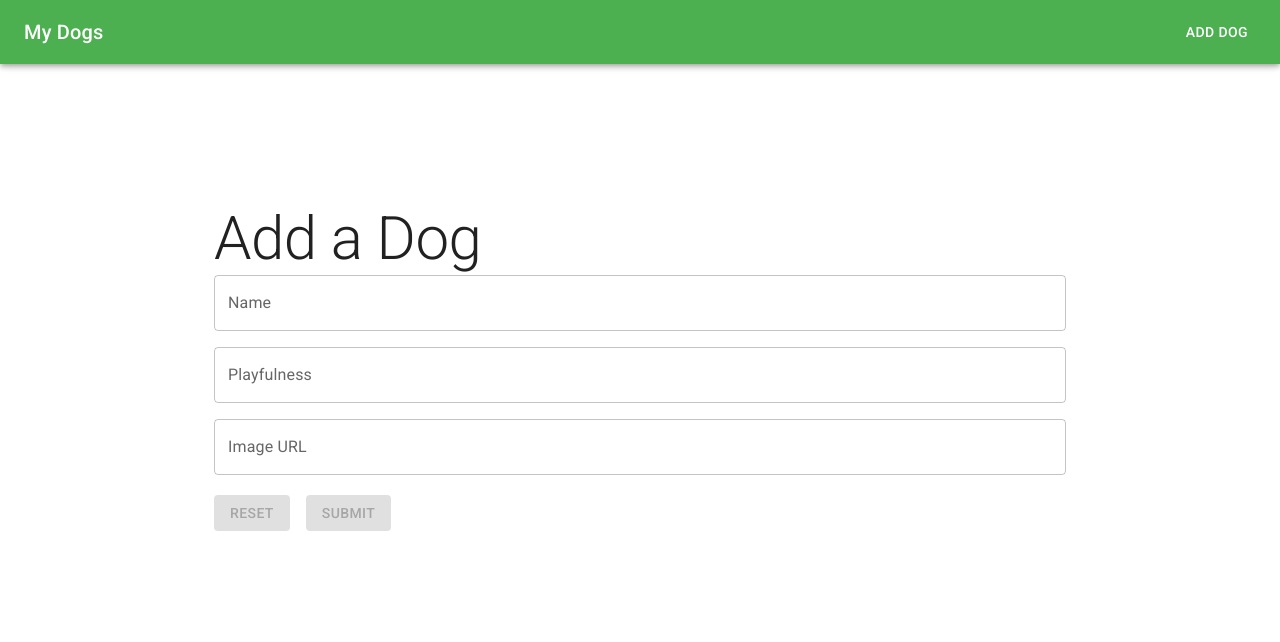
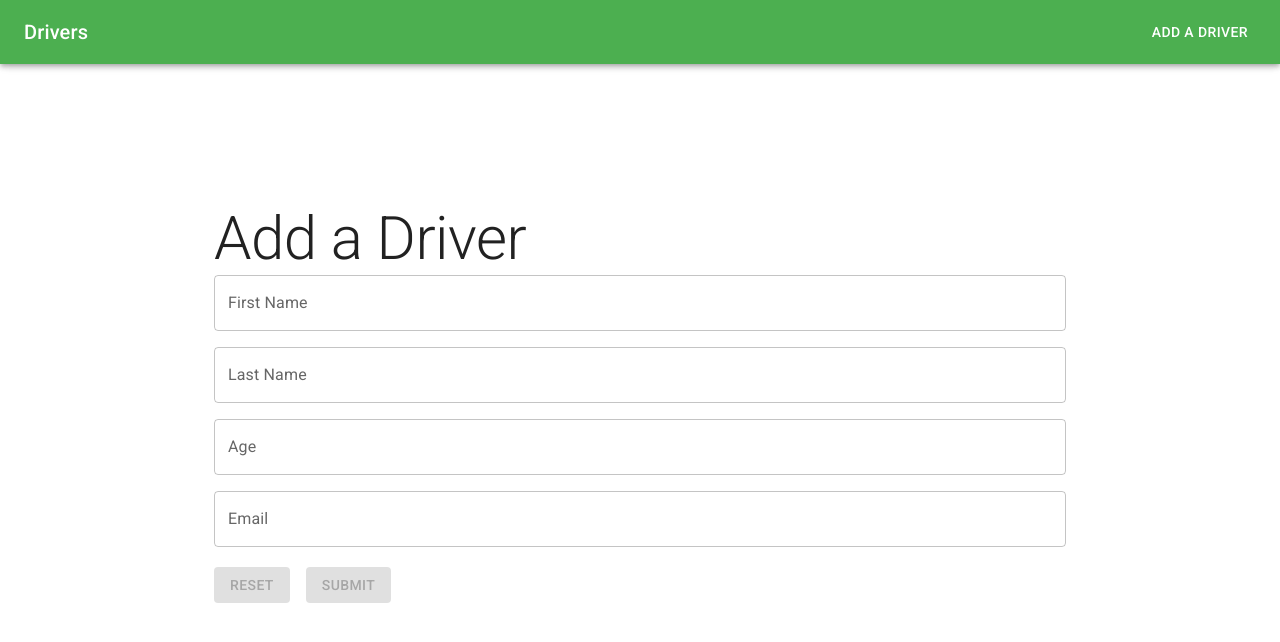
Before and after one commit to ctennant718/drivers-react-app, a React (Vite) app: page /add in a window 1280 px wide. Shown: the top 642 px of the page. Built offline with nearby package versions, Linux system fonts and the light colour scheme.

Commit message:
Data type changed

```diff
--- a/src/components/DesktopNavigation.jsx
+++ b/src/components/DesktopNavigation.jsx
@@ -39,11 +39,11 @@ function DesktopNavigation({
               color: lightTextColor,
             }}
           >
-            My Dogs
+            Drivers
           </Typography>
           <Box sx={{ display: { xs: "none", sm: "block" } }}>
             <Button sx={{ color: lightTextColor }} component={NavLink} to="/add">
-              Add Dog
+              Add a Driver
             </Button>
           </Box>
         </Toolbar>
--- a/src/components/Layout.jsx
+++ b/src/components/Layout.jsx
@@ -7,7 +7,7 @@ function Layout() {
   return (
     <>
       <header>
-        <h1>My Dogs App</h1>
+        <h1>My Drivers App</h1>
         <Header />
       </header>
       <main>
--- a/src/components/MobileNavigation.jsx
+++ b/src/components/MobileNavigation.jsx
@@ -31,7 +31,7 @@ function MobileNavigation({
       >
         <Box onClick={handleDrawerToggle} sx={{ textAlign: "center" }}>
           <Typography variant="h6" sx={{ my: 2 }}>
-            My Dogs
+            Race Sign-Up
           </Typography>
           <Divider />
           <List>
@@ -41,7 +41,7 @@ function MobileNavigation({
                 component={NavLink}
                 to="/"
               >
-                <ListItemText primary={"My Dogs"} />
+                <ListItemText primary={"Drivers"} />
               </ListItemButton>
             </ListItem>
             <ListItem>
@@ -50,7 +50,7 @@ function MobileNavigation({
                 component={NavLink}
                 to="/add"
               >
-                <ListItemText primary={"Add a Dog"} />
+                <ListItemText primary={"Add a Driver"} />
               </ListItemButton>
             </ListItem>
           </List>
--- a/src/components/forms/DogForm.jsx
+++ b/src/components/forms/DriversForm.jsx
@@ -7,20 +7,22 @@ import { TextField, Button } from "@mui/material";
 const schema = yup
   .object()
   .shape({
-    name: yup.string().max(30).required(),
-    playfulness: yup.number().integer().positive().max(5).required(),
-    image_link: yup.string().url(),
+    firstname: yup.string().max(30).required(),
+    lastname: yup.string().max(30).required(),
+    age: yup.number().integer().positive().max(100).required(),
+    email: yup.string().email().required(),
   })
   .required();
 
 const defaults = {
-  name: "",
-  playfulness: "",
-  image_link: "",
+  firstname: "",
+  lastname: "",
+  age: "",
+  email: "",
 };
 
-export default function CarForm({ dog, submitHandler }) {
-  console.log(dog);
+export default function DriversForm({ driver, submitHandler }) {
+  console.log(driver);
 
   const {
     handleSubmit,
@@ -31,15 +33,15 @@ export default function CarForm({ dog, submitHandler }) {
   } = useForm({
     resolver: yupResolver(schema),
     mode: "onChange",
-    defaultValues: dog || defaults,
+    defaultValues: driver || defaults,
   });
 
   useEffect(() => {
     // console.log('useeffect', car);
-    if (dog) {
-      reset(dog);
+    if (driver) {
+      reset(driver);
     }
-  }, [dog, reset]);
+  }, [driver, reset]);
 
   const formRowStyle = {
     marginBlockEnd: "1em",
@@ -47,7 +49,7 @@ export default function CarForm({ dog, submitHandler }) {
 
   let submitFn = (vals) => {
     reset();
-    dog ? submitHandler(dog._id, vals) : submitHandler(vals);
+    driver ? submitHandler(driver._id, vals) : submitHandler(vals);
   };
 
   return (
@@ -55,16 +57,16 @@ export default function CarForm({ dog, submitHandler }) {
       <div style={formRowStyle}>
         <Controller
           control={control}
-          name="name"
+          name="firstname"
           defaultValue={""}
           render={({ field }) => (
             <TextField
               type="name"
               {...field}
-              label="Name"
+              label="First Name"
               fullWidth
-              error={!!errors.name}
-              helperText={errors.name?.message}
+              error={!!errors.firstname}
+              helperText={errors.firstname?.message}
             />
           )}
         />
@@ -72,17 +74,16 @@ export default function CarForm({ dog, submitHandler }) {
       <div style={formRowStyle}>
         <Controller
           control={control}
-          name="playfulness"
+          name="lastname"
           defaultValue={""}
           render={({ field }) => (
             <TextField
-              type="number"
+              type="name"
               fullWidth
-              error={!!errors.playfulness}
+              error={!!errors.lastname}
               {...field}
-              label="Playfulness"
-              pattern={/[0-5]/}
-              helperText={errors.playfulness?.message}
+              label="Last Name"
+              helperText={errors.lastname?.message}
             />
           )}
         />
@@ -91,16 +92,34 @@ export default function CarForm({ dog, submitHandler }) {
       <div style={formRowStyle}>
         <Controller
           control={control}
-          name="image_link"
+          name="age"
           defaultValue={""}
           render={({ field }) => (
             <TextField
               fullWidth
               type="text"
-              error={!!errors.image_link}
+              error={!!errors.age}
+              pattern={/[0-100]/}
               {...field}
-              label="Image URL"
-              helperText={errors.image_link?.message}
+              label="Age"
+              helperText={errors.age?.message}
+            />
+          )}
+        />
+      </div>
+      <div style={formRowStyle}>
+        <Controller
+          control={control}
+          name="email"
+          defaultValue={""}
+          render={({ field }) => (
+            <TextField
+              fullWidth
+              type="text"
+              error={!!errors.email}
+              {...field}
+              label="Email"
+              helperText={errors.email?.message}
             />
           )}
         />
--- a/src/pages/Add.jsx
+++ b/src/pages/Add.jsx
@@ -1,14 +1,14 @@
 import React from "react";
 import Typography from "@mui/material/Typography";
-import DogForm from "../components/forms/DogForm";
+import DriversForm from "../components/forms/DriversForm";
 
 function Add() {
   return (
     <>
       <Typography variant="h2" component="h1">
-        Add a Dog
+        Add a Driver
       </Typography>
-      <DogForm />
+      <DriversForm />
     </>
   );
 }
--- a/src/pages/List.jsx
+++ b/src/pages/List.jsx
@@ -4,46 +4,43 @@ import List from "@mui/material/List";
 import ListItem from "@mui/material/ListItem";
 import Typography from "@mui/material/Typography";
 import IconButton from "@mui/material/IconButton";
-import ListItemAvatar from "@mui/material/ListItemAvatar";
-import Avatar from "@mui/material/Avatar";
 import ListItemText from "@mui/material/ListItemText";
 import DeleteIcon from "@mui/icons-material/Delete";
 import EditIcon from "@mui/icons-material/Edit";
 
-function DogsList() {
-  const dogs = [
+function DriversList() {
+  const drivers = [
     {
       _id: 1,
-      name: "Golden Retriever",
-      playfulness: 4,
-      image_link:
-        "https://www.lombardvet.com/sites/default/files/styles/large/public/golden-retriever-dog-breed-info_0.jpg?itok=sYARdO3q",
+      firstname: "Joel",
+      lastname: "Tennant",
+      age: 40,
+      email: "joel@test.com",
     },
     {
-      _id: 2,
-      name: "Cocker Spaniel",
-      playfulness: 5,
-      image_link:
-        "https://www.purina.co.uk/sites/default/files/styles/square_medium_440x440/public/2022-07/Spaniel%20%28Cocker%291.jpg?h=ccdd1b23&itok=rtpOkLHY",
+      _id: 1,
+      firstname: "Charlotte",
+      lastname: "Tennant",
+      age: 27,
+      email: "charlotte@test.com",
     },
   ];
   return (
     <>
       <Typography variant="h2" component="h2" mb="0.5em">
-        Dogs
+        Drivers
       </Typography>
       <Typography paragraph={true}>
-        Add some doggo friends to your collection:
+        Add your name to take part in the race of a lifetime!
       </Typography>
       <List>
-        {dogs.map(({ name, playfulness, image_link, _id }, i) => (
+        {drivers.map(({ firstname, lastname, age, email, _id }, i) => (
           <ListItem key={i}>
-            <ListItemAvatar>
-              <Avatar alt="" src={image_link} />
-            </ListItemAvatar>
-            <ListItemText>
-              {name} (Playfulness: {playfulness})
-            </ListItemText>
+            <ListItemText
+              primary={`${firstname} ${lastname}`}
+              secondary={`Email: ${email}`}
+            />
+            <ListItemText>Age: {age}</ListItemText>
             <IconButton
               aria-label="update"
               to={`/update/${_id}`}
@@ -64,4 +61,4 @@ function DogsList() {
   );
 }
 
-export default DogsList;
+export default DriversList;
--- a/src/pages/Update.jsx
+++ b/src/pages/Update.jsx
@@ -1,7 +1,7 @@
 import React from "react";
 import { useParams } from "react-router-dom";
 import Typography from "@mui/material/Typography";
-import DogForm from "../components/forms/DogForm";
+import DriversForm from "../components/forms/DriversForm";
 
 function Update() {
   const { id } = useParams();
@@ -9,9 +9,9 @@ function Update() {
   return (
     <>
       <Typography variant="h2" component="h1">
-        Update a Dog
+        Update a Driver
       </Typography>
-      <DogForm />
+      <DriversForm />
     </>
   );
 }
```
Also changed, not shown: src/components/contexts/drivers.context.jsx (added, +23 -0 lines), src/settings.js (added).
